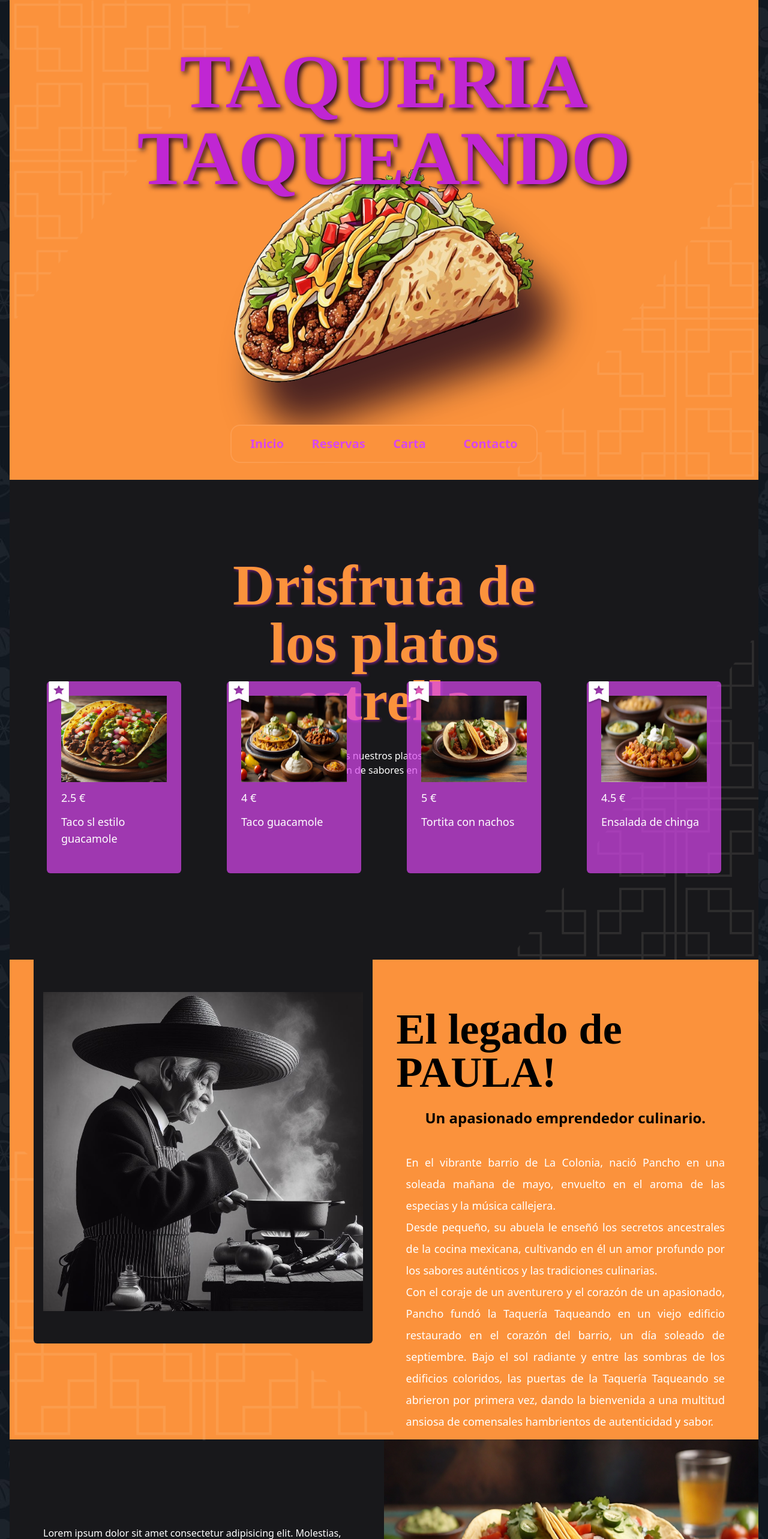
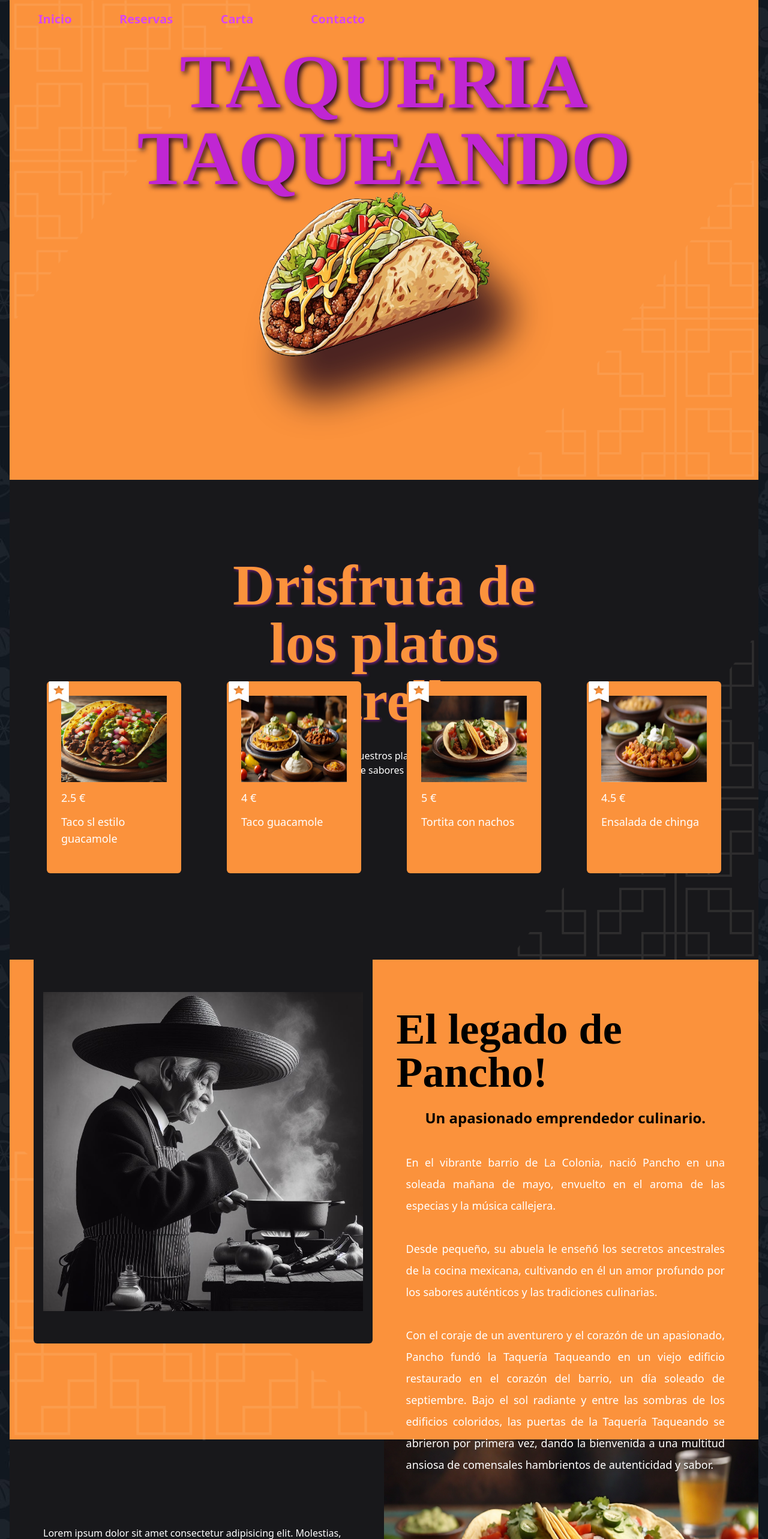
Before and after one commit to Rauljp16/Restaurante-mexicano, a React (Vite) app: page / in a window 1280 px wide. Shown: the top 2566 px of the page at 60% size. Built offline with nearby package versions, Linux system fonts and the light colour scheme; a web font is replaced by a local one.

Commit message:
nuevo navbar

```diff
--- a/src/App.jsx
+++ b/src/App.jsx
@@ -9,14 +9,13 @@ import Contact from './components/Contact';
 function App() {
   return (
     <>
+      <Navbar />
       {/* <Header /> */}
       <Routes>
         <Route path="/" element={<Body />} />
         <Route path="/Carta" element={<Menu />} />
         <Route path="/contacto" element={<Contact />} />
       </Routes>
-
-      <Navbar />
     </>
   );
 }
--- a/src/components/Body.jsx
+++ b/src/components/Body.jsx
@@ -15,11 +15,11 @@ function Body() {
         <img src={decoration2} className="absolute  left-0 top-0 w-2/6 " />
         <img
           src={tacoHome}
-          className="absolute left-1/2 top-1/2 w-2/5 -translate-x-1/2 -translate-y-1/3 transform"
+          className=" absolute left-1/3 top-80 w-96"
           style={{ filter: 'drop-shadow(40px 70px 30px RGBa(31, 8, 26, 0.8))' }}
         />
         <p
-          className=" font-brush-script absolute left-1/2 top-1/4 -translate-x-1/2 -translate-y-1/2 transform text-center  text-9xl font-bold uppercase text-fuchsia-600"
+          className=" absolute left-1/2 top-1/4 -translate-x-1/2 -translate-y-1/2 transform text-center font-brush-script  text-9xl font-bold uppercase text-fuchsia-600"
           style={{ filter: 'drop-shadow(4px 4px 4px RGBA(31, 8, 26, 1))' }}
         >
           Taqueria Taqueando
@@ -29,7 +29,7 @@ function Body() {
 
       <section className="relative flex h-screen w-full flex-col items-center  bg-zinc-900">
         <p
-          className="font-brush-script relative top-32 w-2/4 text-center text-8xl font-bold text-orange-400"
+          className="relative top-32 w-2/4 text-center font-brush-script text-8xl font-bold text-orange-400"
           style={{ filter: 'drop-shadow(2px 2px 2px RGBA(192,38,211, 0.5)' }}
         >
           Drisfruta de los platos estrella
@@ -65,19 +65,19 @@ function Body() {
         </div>
         <div className="flex w-1/2 flex-col items-center gap-6 pt-20">
           <p className=" font-brush-script text-7xl font-bold text-black">
-            El legado de PAULA!
+            El legado de Pancho!
           </p>
           <p className="text-2xl font-bold">
             Un apasionado emprendedor culinario.{' '}
           </p>
-          <p className=" whitespace-pre-line p-4 text-justify text-lg leading-loose text-white">
+          <p className=" p-4 text-justify text-lg leading-loose text-white">
             En el vibrante barrio de La Colonia, nació Pancho en una soleada
             mañana de mayo, envuelto en el aroma de las especias y la música
-            callejera.
+            callejera. <br />
             <br />
             Desde pequeño, su abuela le enseñó los secretos ancestrales de la
             cocina mexicana, cultivando en él un amor profundo por los sabores
-            auténticos y las tradiciones culinarias.
+            auténticos y las tradiciones culinarias. <br />
             <br />
             Con el coraje de un aventurero y el corazón de un apasionado, Pancho
             fundó la Taquería Taqueando en un viejo edificio restaurado en el
--- a/src/components/CardTop.jsx
+++ b/src/components/CardTop.jsx
@@ -2,7 +2,7 @@ import top from '../img/top.png';
 
 function CardTop(props) {
   return (
-    <div className=" relative flex h-80 w-56 flex-col gap-3 rounded-md bg-fuchsia-500/70 px-6">
+    <div className=" relative flex h-80 w-56 flex-col gap-3 rounded-md bg-orange-400 px-6">
       <img className="absolute left-0 z-10 h-10 w-10 " src={top} />
       <img className="relative mt-6 h-36 w-48" src={props.imagen} />
       <p className="relative ">{props.precio}</p>
--- a/src/components/Navbar.jsx
+++ b/src/components/Navbar.jsx
@@ -2,8 +2,8 @@ import { Link } from 'react-router-dom';
 
 function Navbar() {
   return (
-    <div className=" fixed bottom-5 left-0 z-50 flex  h-20 w-full  items-center">
-      <div className=" mx-auto flex h-16 w-2/5 cursor-pointer items-center justify-around rounded-2xl border-2 border-white/10 bg-orange-400 text-xl font-bold text-fuchsia-500 ">
+    <div className=" fixed z-50  flex   h-20 w-1/2  ">
+      <div className="absolute flex h-16 w-full cursor-pointer items-center justify-around text-xl font-bold text-fuchsia-500 ">
         <Link
           to={'/'}
           className=" transition-color px-4 decoration-fuchsia-500 decoration-2 underline-offset-4 duration-300 hover:text-white hover:underline hover:decoration-white"
```
